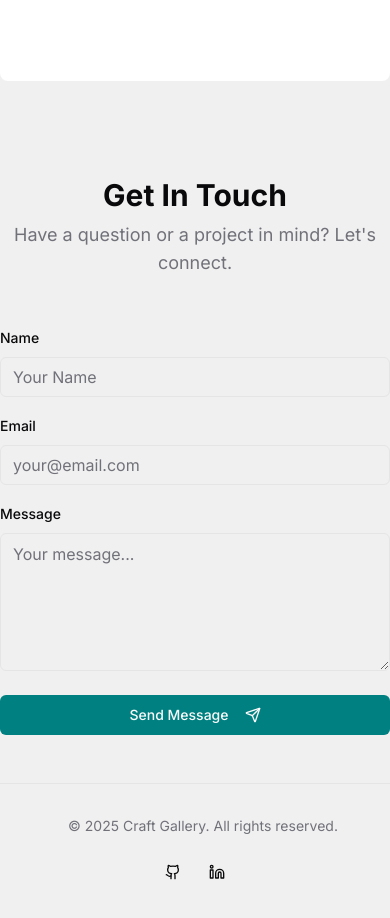
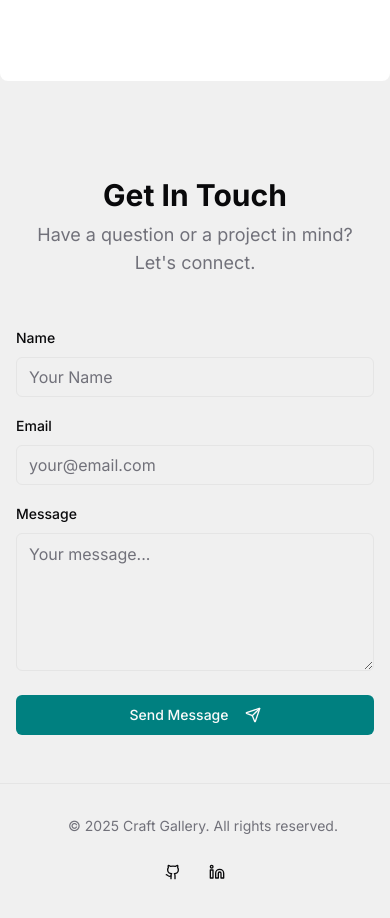
Before and after one commit to 18dhiraj/portfolio, a Next.js app: page / in a window 390 px wide. Shown: the part 4610-5528 px from the top of the page. Built offline with nearby package versions, Linux system fonts and the light colour scheme.

Commit message:
fix:contact section style

```diff
--- a/src/components/contact-section.tsx
+++ b/src/components/contact-section.tsx
@@ -40,7 +40,7 @@ export function ContactSection() {
   }, [state, toast]);
 
   return (
-    <section id="contact" className="container py-12 md:py-24">
+    <section id="contact" className="container py-12 md:py-24 px-4" >
       <div className="text-center mb-12">
         <h2 className="text-3xl md:text-4xl font-bold font-headline">Get In Touch</h2>
         <p className="text-lg text-muted-foreground mt-2">
```
